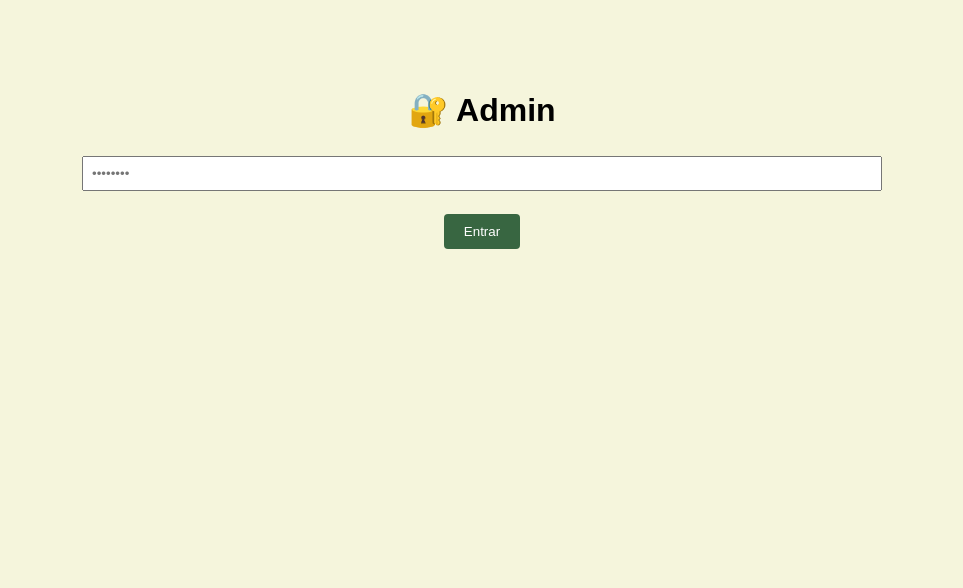
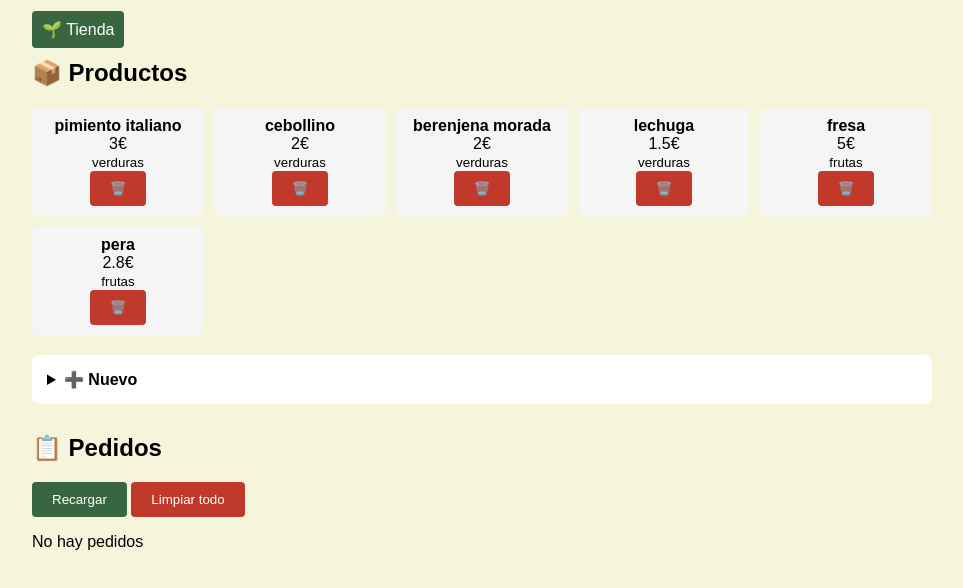
Before and after one commit to Valencina25/mi_web_static, a plain HTML site: page admin.html in a window 1280 px wide. Shown: the whole page, without its empty margins (158-1121 px from the left). Drawn offline with Linux system fonts and the light colour scheme.

Commit message:
admin sin password, directo

```diff
--- a/admin.html
+++ b/admin.html
@@ -14,17 +14,8 @@
     </style>
 </head>
 <body>
-    <div id="login" style="text-align: center; padding: 50px;">
-        <h1>🔐 Admin</h1>
-        <input type="password" id="pass" placeholder="••••••••">
-        <br><br>
-        <button onclick="entrar()">Entrar</button>
-    </div>
-
-    <div id="admin" style="display: none;">
     <nav style="margin-bottom: 20px;">
         <a href="index.html" style="background:#386641;color:white;padding:10px;text-decoration:none;border-radius:4px;">🌱 Tienda</a>
-            <button onclick="cerrar()" class="btn-rojo">Salir</button>
     </nav>
 
     <h2>📦 Productos</h2>
@@ -41,13 +32,10 @@
 
     <h2 style="margin-top:30px;">📋 Pedidos</h2>
     <button onclick="cargar()">Recargar</button>
+    <button onclick="limpiarTodo()" class="btn-rojo">Limpiar todo</button>
     <div id="pedidos"></div>
-    </div>
 
     <script>
-        // Password codificada: juan123 → no visible direktamente
-        const passCodificada = 'anVhbjEyMw==';
-
         const productosDefault = [
             { id:2,nombre:'pimiento italiano',precio:3,categoria:'verduras',imagen:'img/pimiento italiano.jpg' },
             { id:3,nombre:'cebollino',precio:2,categoria:'verduras',imagen:'img/cebollino.jpg' },
@@ -60,24 +48,10 @@
         function getProductos() { return JSON.parse(localStorage.getItem('productos')) || productosDefault; }
         function guardarProds(ps) { localStorage.setItem('productos', JSON.stringify(ps)); }
 
-        function entrar() {
-            const input = document.getElementById('pass').value;
-            if (btoa(input) === passCodificada) {
-                document.getElementById('login').style.display = 'none';
-                document.getElementById('admin').style.display = 'block';
-                cargar();
-                renderProds();
-            } else {
-                alert('❌ Contraseña incorrecta');
-            }
-        }
-
-        function cerrar() { location.reload(); }
-
         function renderProds() {
             const ps = getProductos();
             document.getElementById('lista-prods').innerHTML = ps.map((p,i) =>
-                '<div class="prod"><b>'+p.nombre+'</b><br>'+p.precio+'€<br><button onclick="borrarProd('+i+')" class="btn-rojo">🗑️</button></div>'
+                '<div class="prod"><b>'+p.nombre+'</b><br>'+p.precio+'€<br><small>'+p.categoria+'</small><br><button onclick="borrarProd('+i+')" class="btn-rojo">🗑️</button></div>'
             ).join('');
         }
 
@@ -89,6 +63,8 @@
             ps.push({id:Date.now(), nombre, precio, categoria:document.getElementById('new-cat').value, imagen:document.getElementById('new-img').value||'img/'+nombre.toLowerCase().replace(/ /g,'')+'.jpg'});
             guardarProds(ps);
             alert('Guardado');
+            document.getElementById('new-nombre').value = '';
+            document.getElementById('new-precio').value = '';
             renderProds();
         }
 
@@ -109,7 +85,7 @@
                 return;
             }
             div.innerHTML = pedidos.map((p,i) =>
-                '<div class="pedido"><strong>'+p.nombre+'</strong> - '+p.telefono+'<br>📧 '+(p.email||'-')+'<br>📍 '+p.direccion+'<br>📅 '+new Date(p.fecha||Date.now()).toLocaleString()+'<hr>'+(p.productos||[]).map(pr=>'<div>'+pr+'</div>').join('')+'<div><strong>Total: '+Number(p.total||0).toFixed(2)+'€</strong></div><button onclick="borrarPedido('+i+')" class="btn-rojo">🗑️</button></div>'
+                '<div class="pedido"><strong>'+p.nombre+'</strong> - '+p.telefono+'<br>📧 '+(p.email||'-')+'<br>📍 '+p.direccion+'<br>📅 '+new Date(p.fecha||Date.now()).toLocaleString()+'<hr>'+(p.productos||[]).map(pr=>'<div>'+pr+'</div>').join('')+'<div style="margin-top:10px;font-weight:bold;">Total: '+Number(p.total||0).toFixed(2)+'€</div><button onclick="borrarPedido('+i+')" class="btn-rojo">🗑️</button></div>'
             ).join('');
         }
 
@@ -121,6 +97,16 @@
                 cargar();
             }
         }
+
+        function limpiarTodo() {
+            if (confirm('Borrar TODOS los pedidos?')) {
+                localStorage.removeItem('pedidos');
+                cargar();
+            }
+        }
+
+        renderProds();
+        cargar();
     </script>
 </body>
 </html>
```
Lines whose indentation alone changed are shown as unchanged.
